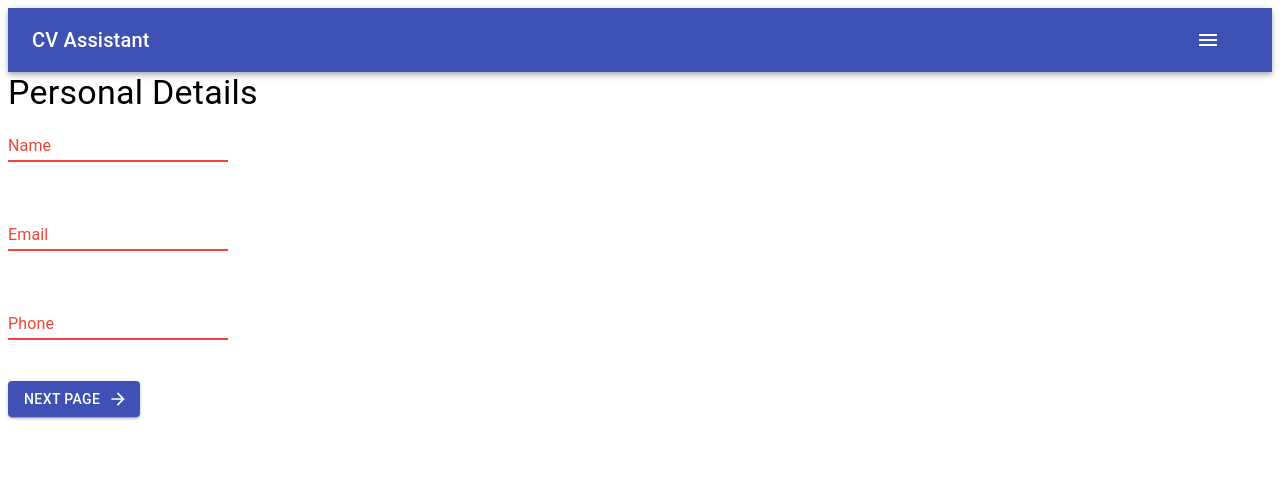
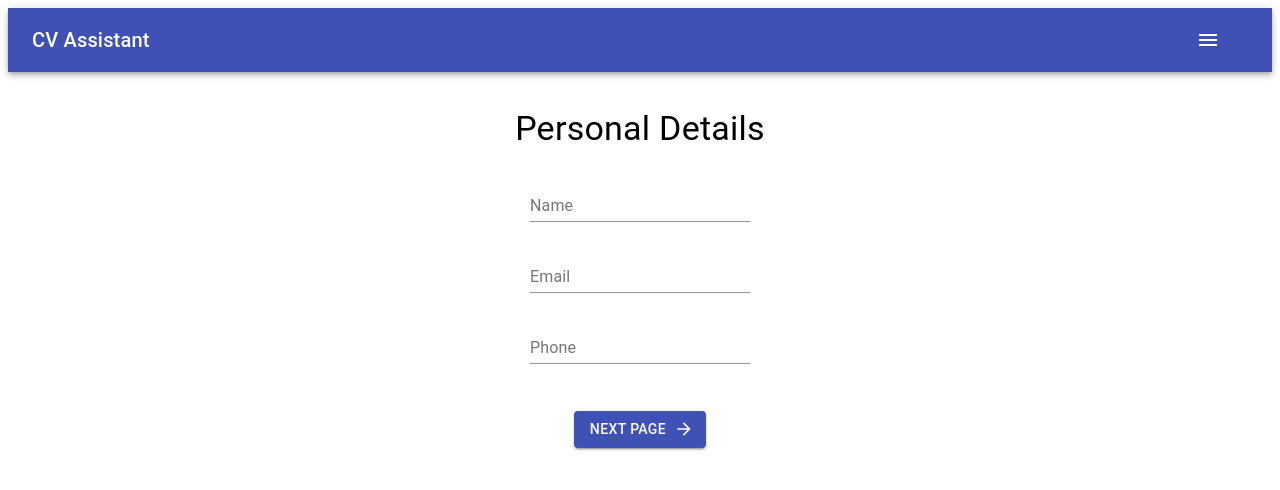
Before and after one commit to SasounTorossian/CV-Application, a React (Create React App) app: page /personal in a window 1280 px wide. Shown: the top 490 px of the page. Built offline with nearby package versions, Linux system fonts and the light colour scheme.

Commit message:
Added basic grid to Personal Detials form.

```diff
--- a/src/components/ExperienceDetails.js
+++ b/src/components/ExperienceDetails.js
@@ -4,7 +4,6 @@ import {ArrowForward, ArrowBack, Add} from '@material-ui/icons';
 import { Link } from 'react-router-dom'
 
 const ExperienceDetails = ({values, handleChange, addExp}) => {
-
     const addExperience = (e) => {
         e.preventDefault()
         addExp()
--- a/src/components/PersonalDetails.js
+++ b/src/components/PersonalDetails.js
@@ -1,56 +1,89 @@
 import React from 'react'
-import { TextField, Typography, Button } from '@material-ui/core'
+import { makeStyles, Grid, TextField, Typography, Button } from '@material-ui/core'
 import { ArrowForward } from '@material-ui/icons'
 import { Link } from 'react-router-dom'
 
+const useStyles = makeStyles((theme) => ({
+    root: {
+        flexGrow: 1,
+    },
+    paper: {
+        padding: theme.spacing(2),
+        textAlign: 'center',
+        color: theme.palette.text.secondary,
+    },
+    input: {
+        // margin: "20px",
+        // padding: "20px"
+    }
+}));
+
 const PersonalDetails = ({values, handleChange}) => {
+    const classes = useStyles();
+
     return (
-        <div>
+        <div className={classes.root}>
+            <Grid
+                container spacing={3}
+                direction="column"
+                alignItems="center"
+                justify="center"
+                style={{ minHeight: '50vh' }}
+            >
+
+                <br />
+                <br />
+
+                <Grid item xs={6}>
                     <Typography variant="h4">
                         Personal Details
                     </Typography>
+                </Grid>
+                <Grid item xs={6}>
                     <form autoComplete="off" onChange={handleChange}>
                         <TextField
+                            className={classes.input}
                             type="text"
                             label="Name"
                             value={values.personal.name}
                             onBlur={handleChange}
                             inputProps={{ "data-field-type": "name" }}
-                    error={!!values.personal.nameError}
+                            error={!!values.personal.nameError && values.personal.nameError.length > 1}
                             helperText={values.personal.nameError}
                         />
 
                         <br />
-                <br />
 
                         <TextField
+                            className={classes.input}
                             type="email"
                             label="Email"
                             value={values.personal.email}
                             onBlur={handleChange}
                             inputProps={{ "data-field-type": "email" }}
-                    error={!!values.personal.emailError}
+                            error={!!values.personal.emailError && values.personal.emailError.length > 1}
                             helperText={values.personal.emailError}
                         />
 
 
                         <br />
-                <br />
 
                         <TextField
+                            className={classes.input}
                             type="text"
                             label="Phone"
                             name="phone"
                             value={values.personal.phone}
                             onBlur={handleChange}
                             inputProps={{ "data-field-type": "phone" }}
-                    error={!!values.personal.phoneError}
+                            error={!!values.personal.phoneError && values.personal.phoneError.length > 1}
                             helperText={values.personal.phoneError}
                         />
 
                         <br />
-                <br />
                     </form>
+                </Grid>
+                <Grid item xs={6}>
                     <Link
                         to="/education"
                         style={{textDecoration: 'none'}}
@@ -59,11 +92,12 @@ const PersonalDetails = ({values, handleChange}) => {
                             variant="contained"
                             color="primary"
                             endIcon={<ArrowForward />}
-
                         >
                             Next Page
                         </Button>
                     </Link>
+                </Grid>
+            </Grid>
         </div>
     )
 }
```
Also changed, not shown: 1 other file (tests, documents, lock files or other folders). Lines whose indentation alone changed are shown as unchanged.
